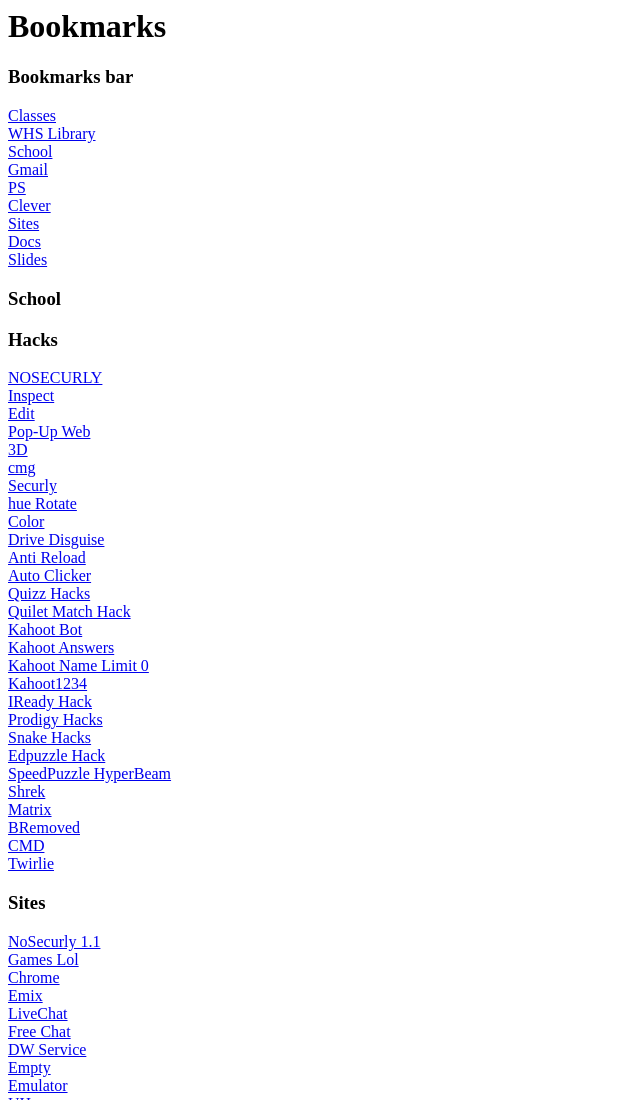
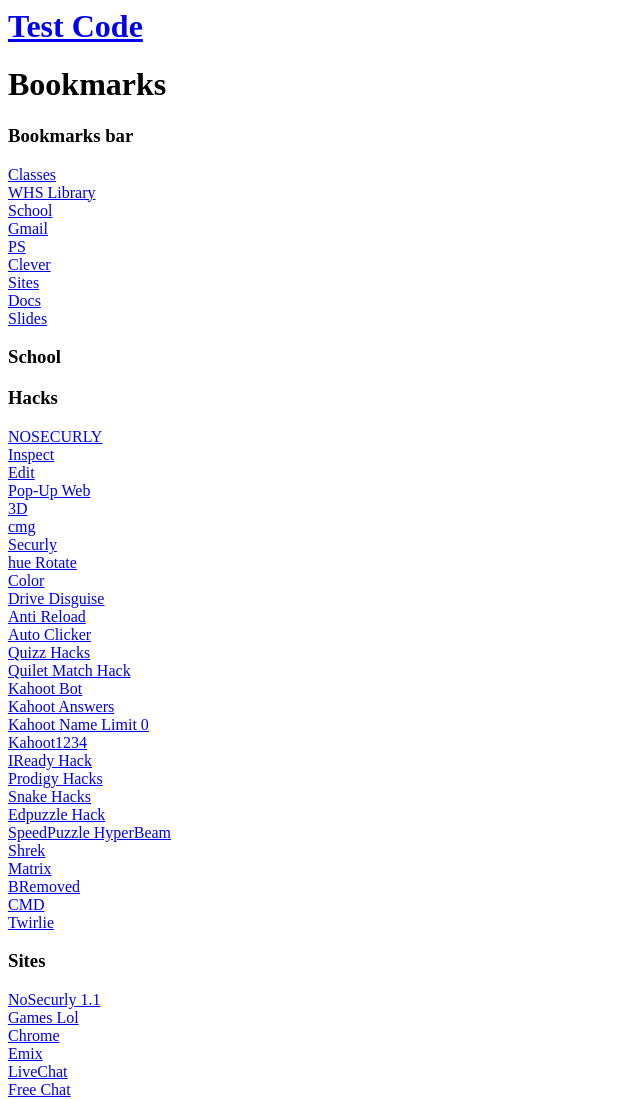
Before and after one commit to MakklooplgYT/Bookmarks, a plain HTML site: page index.html in a window 1280 px wide. Shown: the top 1100 px of the page, without its empty margins (0-640 px from the left). Drawn offline with Linux system fonts and the light colour scheme.

Commit message:
Update index.html

```diff
--- a/index.html
+++ b/index.html
@@ -4,6 +4,7 @@
      DO NOT EDIT! -->
 <META HTTP-EQUIV="Content-Type" CONTENT="text/html; charset=UTF-8">
 <TITLE>Bookmarks</TITLE>
+<h1><a href="webtest.html">Test Code</a></h1>
 <H1>Bookmarks</H1>
 <DL><p>
     <DT><H3 ADD_DATE="1694540015" LAST_MODIFIED="1700146524" PERSONAL_TOOLBAR_FOLDER="true">Bookmarks bar</H3>
```
